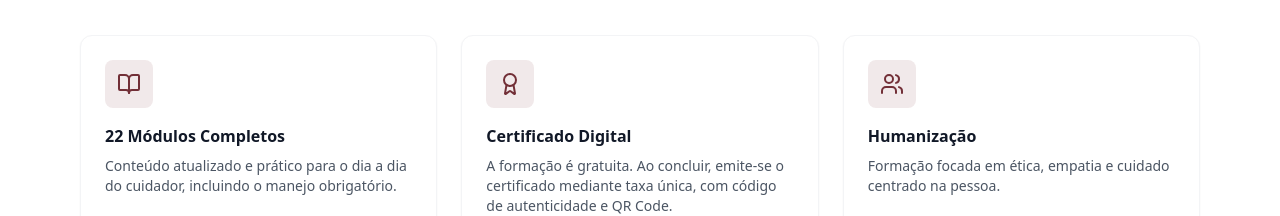
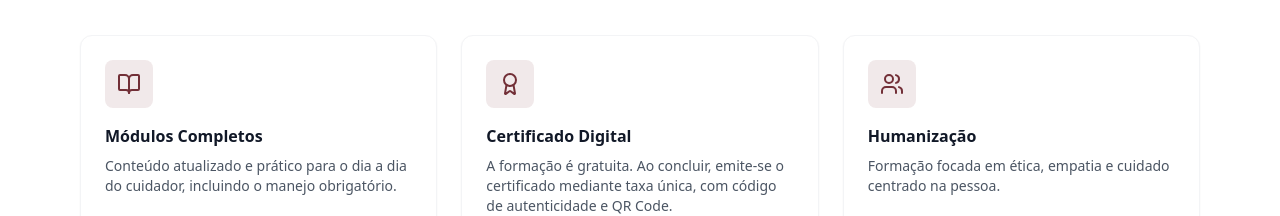
Before and after one commit to benecuraticuidados/bene-curati-curso, a Next.js app: page / in a window 1280 px wide. Shown: the part 860-1076 px from the top of the page. Built offline with nearby package versions, Linux system fonts and the light colour scheme.

Commit message:
Update module title in page.tsx

```diff
--- a/src/app/page.tsx
+++ b/src/app/page.tsx
@@ -69,7 +69,7 @@ export default function HomePage() {
           </h3>
           <div className="grid md:grid-cols-3 gap-6">
             {[
-              { icon: BookOpen, title: "22 Módulos Completos", desc: "Conteúdo atualizado e prático para o dia a dia do cuidador, incluindo o manejo obrigatório." },
+              { icon: BookOpen, title: "Módulos Completos", desc: "Conteúdo atualizado e prático para o dia a dia do cuidador, incluindo o manejo obrigatório." },
               { icon: Award, title: "Certificado Digital", desc: "A formação é gratuita. Ao concluir, emite-se o certificado mediante taxa única, com código de autenticidade e QR Code." },
               { icon: Users, title: "Humanização", desc: "Formação focada em ética, empatia e cuidado centrado na pessoa." },
               { icon: Shield, title: "Segurança e Biossegurança", desc: "Módulos específicos sobre prevenção de infecções e emergências." },
```
